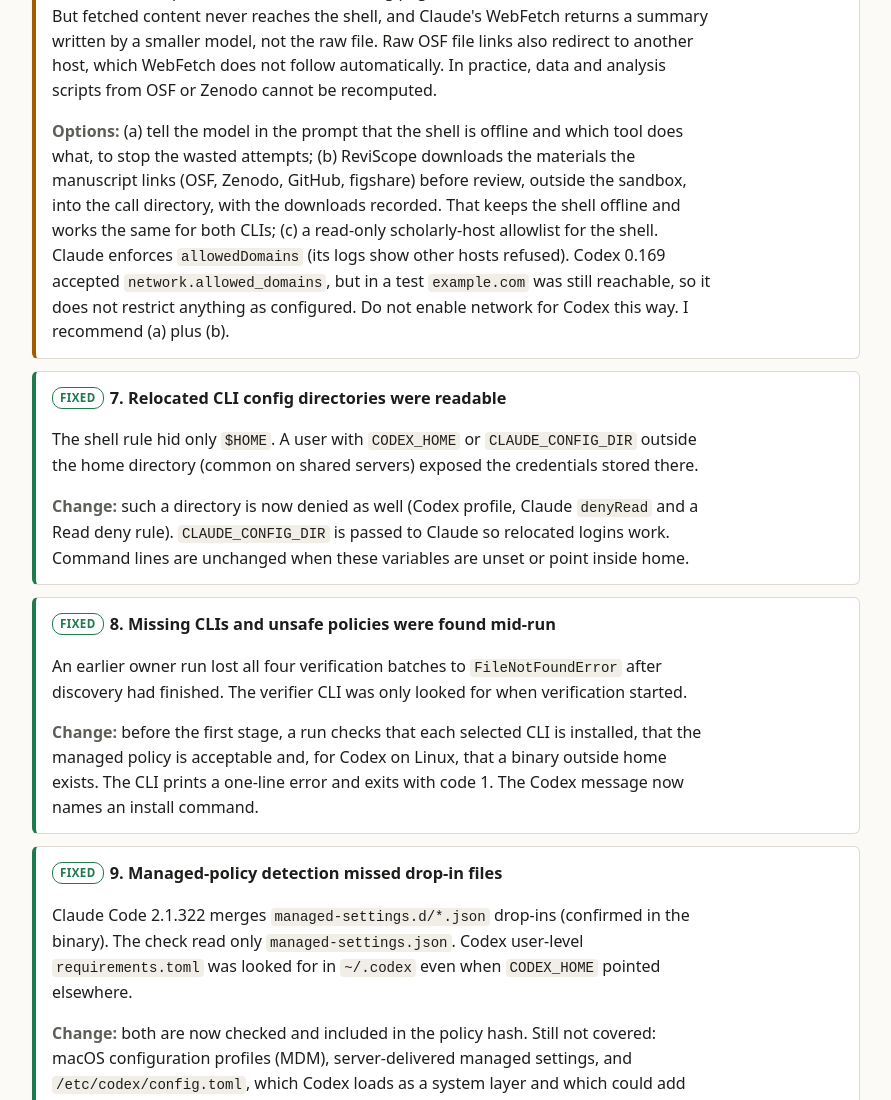
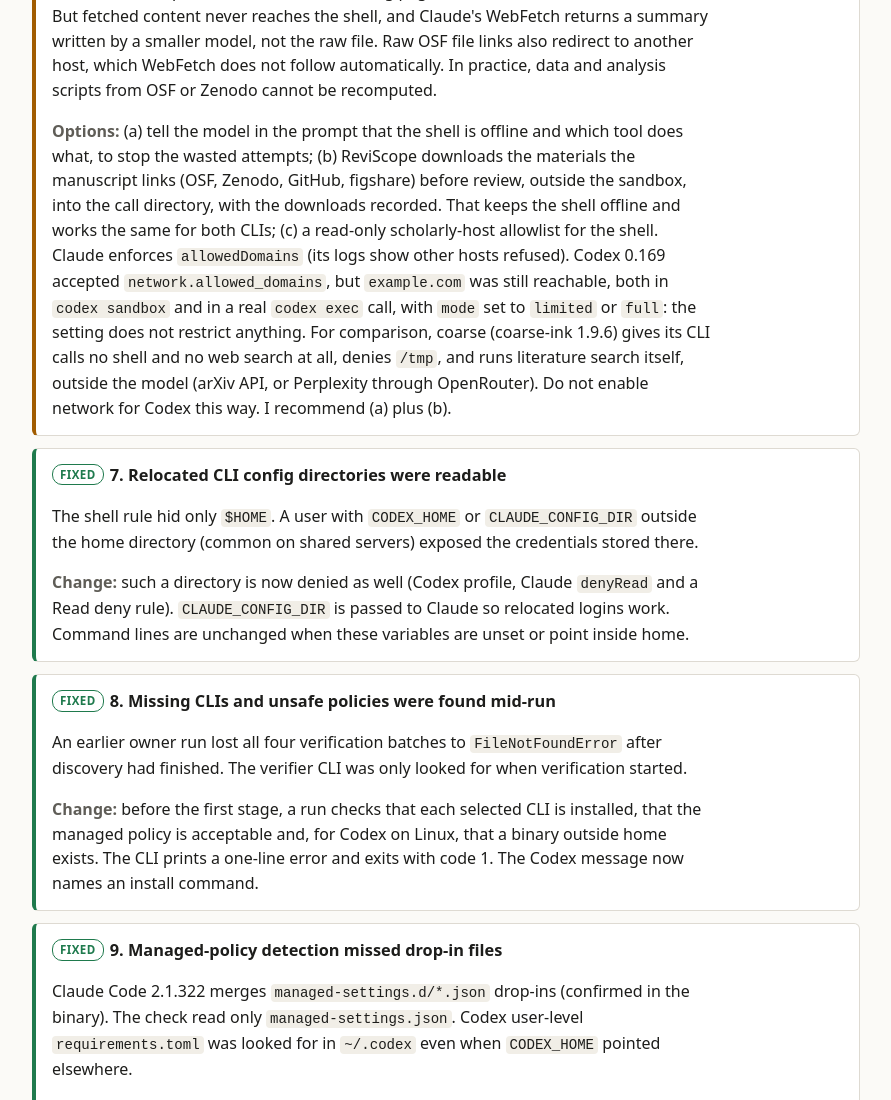
Before and after one commit to LukasWallrich/reviscope, a plain HTML site: page docs/orchestration-review/index.html in a window 1280 px wide. Shown: the part 3790-4890 px from the top of the page, without its empty margins (194-1085 px from the left). Drawn offline with Linux system fonts and the light colour scheme.

Commit message:
Report: Codex domain allowlist test and coarse comparison
Co-Authored-By: Claude Opus 5.5 <noreply@anthropic.com>

```diff
--- a/docs/orchestration-review/index.html
+++ b/docs/orchestration-review/index.html
@@ -87,7 +87,7 @@ th { color:var(--muted); font-weight:600; }
 
 <div class="card decide"><h3><span class="tag decide">needs decision</span>6a. The offline shell blocks data recomputation, and models keep trying</h3>
 <p>Across 1,725 stored stage records, the shell tried the network (<code>curl</code>, <code>urllib</code>, package installs) in 472 of 877 Codex stages and 492 of 642 Claude stages, 1,750 attempts in all, every one refused. The models then used the fetch tools, which work for metadata: OSF, Crossref, OpenAlex, PubMed and doi.org pages were fetched thousands of times. But fetched content never reaches the shell, and Claude's WebFetch returns a summary written by a smaller model, not the raw file. Raw OSF file links also redirect to another host, which WebFetch does not follow automatically. In practice, data and analysis scripts from OSF or Zenodo cannot be recomputed.</p>
-<p class="rec"><b>Options:</b> (a) tell the model in the prompt that the shell is offline and which tool does what, to stop the wasted attempts; (b) ReviScope downloads the materials the manuscript links (OSF, Zenodo, GitHub, figshare) before review, outside the sandbox, into the call directory, with the downloads recorded. That keeps the shell offline and works the same for both CLIs; (c) a read-only scholarly-host allowlist for the shell. Claude enforces <code>allowedDomains</code> (its logs show other hosts refused). Codex 0.169 accepted <code>network.allowed_domains</code>, but in a test <code>example.com</code> was still reachable, so it does not restrict anything as configured. Do not enable network for Codex this way. I recommend (a) plus (b).</p></div>
+<p class="rec"><b>Options:</b> (a) tell the model in the prompt that the shell is offline and which tool does what, to stop the wasted attempts; (b) ReviScope downloads the materials the manuscript links (OSF, Zenodo, GitHub, figshare) before review, outside the sandbox, into the call directory, with the downloads recorded. That keeps the shell offline and works the same for both CLIs; (c) a read-only scholarly-host allowlist for the shell. Claude enforces <code>allowedDomains</code> (its logs show other hosts refused). Codex 0.169 accepted <code>network.allowed_domains</code>, but <code>example.com</code> was still reachable, both in <code>codex sandbox</code> and in a real <code>codex exec</code> call, with <code>mode</code> set to <code>limited</code> or <code>full</code>: the setting does not restrict anything. For comparison, coarse (coarse-ink 1.9.6) gives its CLI calls no shell and no web search at all, denies <code>/tmp</code>, and runs literature search itself, outside the model (arXiv API, or Perplexity through OpenRouter). Do not enable network for Codex this way. I recommend (a) plus (b).</p></div>
 
 <div class="card fixed"><h3><span class="tag fixed">fixed</span>7. Relocated CLI config directories were readable</h3>
 <p>The shell rule hid only <code>$HOME</code>. A user with <code>CODEX_HOME</code> or <code>CLAUDE_CONFIG_DIR</code> outside the home directory (common on shared servers) exposed the credentials stored there.</p>
```
